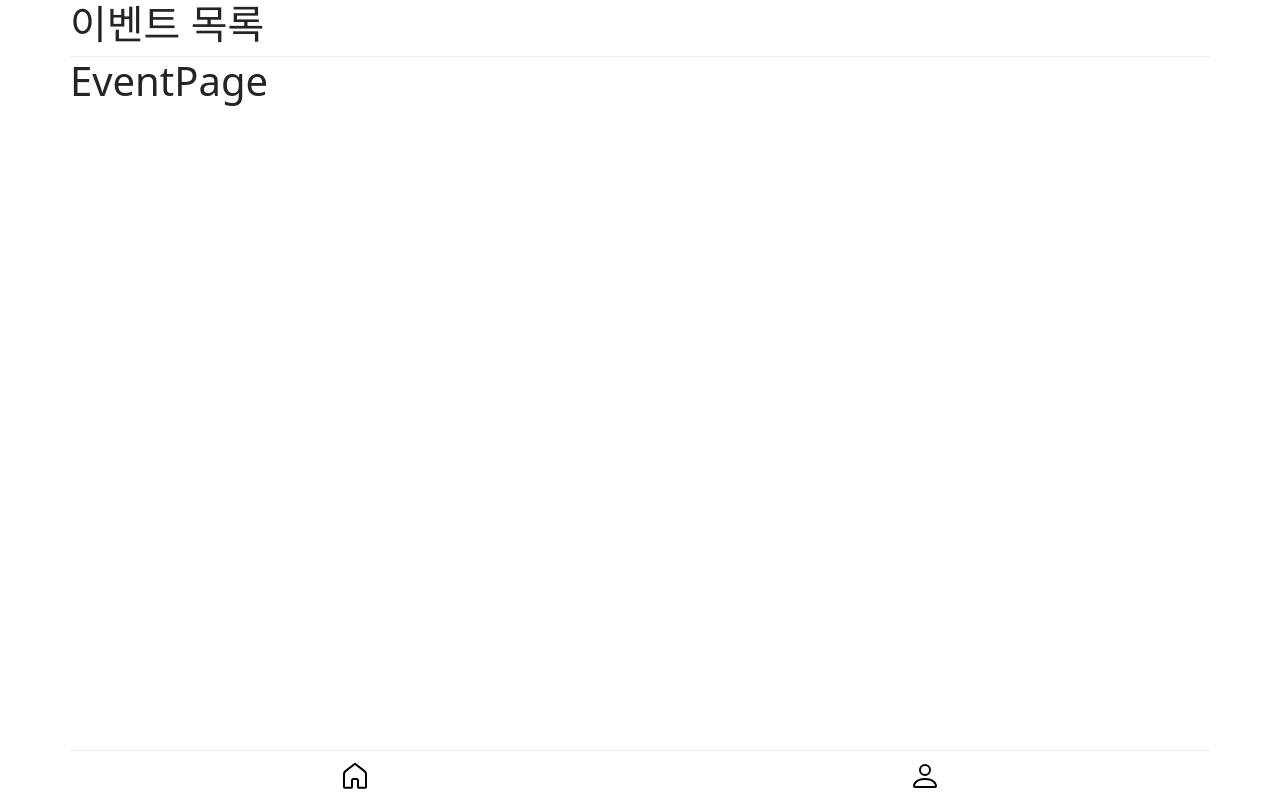
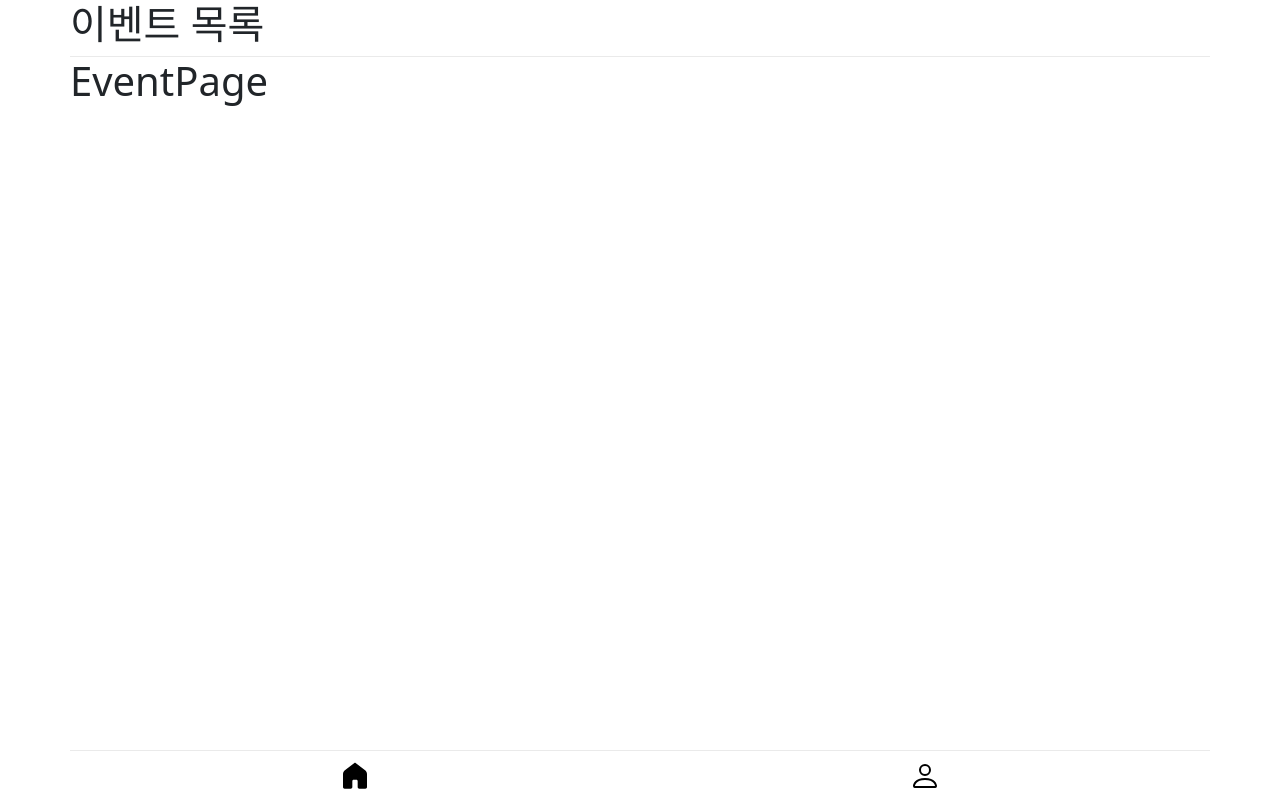
Before and after one commit to UMatterr/web, a Svelte app: page / in a window 1280 px wide. Built offline with nearby package versions, Linux system fonts and the light colour scheme.

Commit message:
feat: Footer Button Toggle

```diff
--- a/src/components/Footer.svelte
+++ b/src/components/Footer.svelte
@@ -1,23 +1,30 @@
+<!-- svelte-ignore a11y-click-events-have-key-events -->
+<!-- svelte-ignore a11y-no-noninteractive-element-interactions -->
 <script>
   export let page;
 
   import homeSvg from "@assets/home.svg";
+  import homeFillSvg from "@assets/home-fill.svg";
   import personSvg from "@assets/person.svg";
+  import personFillSvg from "@assets/person-fill.svg";
 
   function homeClick() {
     page = "event";
-    console.log("homeClick");
   }
 
   function personClick() {
     page = "friend";
-    console.log("personClick");
   }
 </script>
 
 <div>
-  <img on:click={homeClick} class="item" src={homeSvg} alt="" />
-  <img on:click={personClick} class="item" src={personSvg} alt="" />
+  {#if page === "event"}
+    <img class="item" src={homeFillSvg} alt="" />
+    <img on:click={personClick} class="item" src={personSvg} alt="" />
+  {:else if page === "friend"}
+    <img on:click={homeClick} class="item" src={homeSvg} alt="" />
+    <img class="item" src={personFillSvg} alt="" />
+  {/if}
 </div>
 
 <style>
```
Also changed, not shown: src/assets/home-fill.svg (added), src/assets/person-fill.svg (added).
